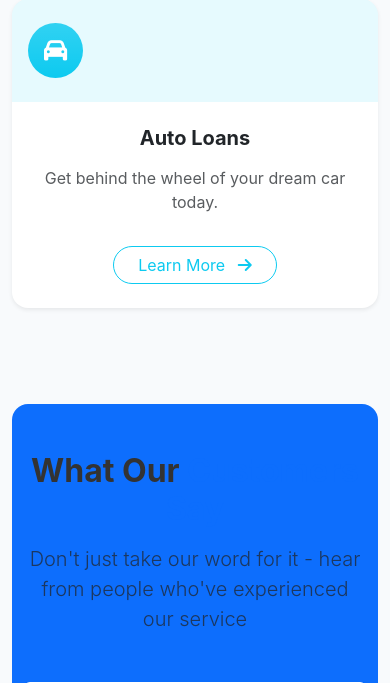
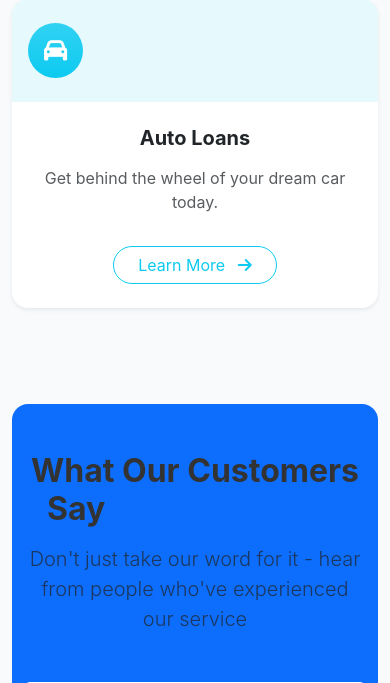
Before and after one commit to Frankie466/loan-frank, a Django app: page / in a window 390 px wide. Shown: the part 4578-5261 px from the top of the page. Run offline with Django 4.2, Linux system fonts and the light colour scheme.

```diff
--- a/templates/loan/home.html
+++ b/templates/loan/home.html
@@ -261,7 +261,7 @@
     <section class="py-5 my-5 bg-primary bg-opacity-5 rounded-4">
         <div class="container">
             <div class="text-center mb-5">
-                <h2 class="fw-bold display-5 mb-3">What Our <span class="text-primary">Customers Say</span></h2>
+                <h2 class="fw-bold display-5 mb-3">What Our Customers Say<span class="text-primary">Customers Say</span></h2>
                 <div class="mx-auto" style="max-width: 600px;">
                     <p class="lead text-muted">
                         Don't just take our word for it - hear from people who've experienced our service
```
